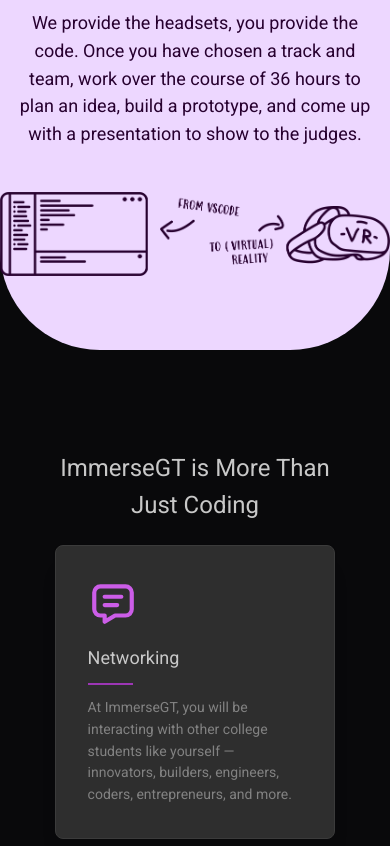
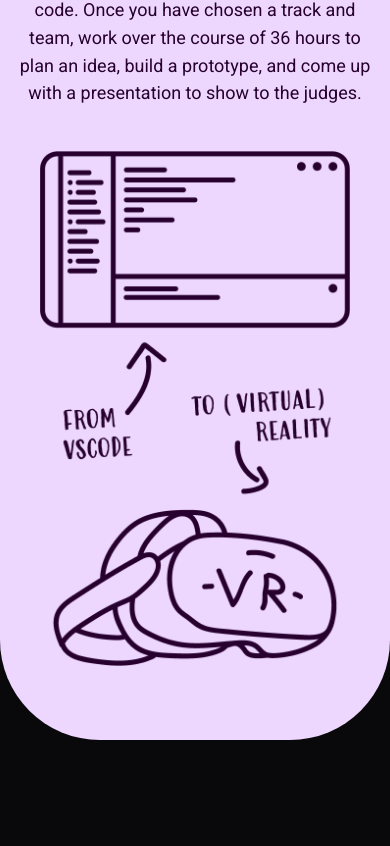
Before and after one commit to immersegt/immersegt, a Next.js app: page / in a window 390 px wide. Shown: the part 3033-3879 px from the top of the page. Built offline with nearby package versions, Linux system fonts and the light colour scheme; no server answers; the database is empty.

Commit message:
Fixed image on mobile

```diff
--- a/components/Tracks.tsx
+++ b/components/Tracks.tsx
@@ -14,6 +14,7 @@
 import Illustration1 from '../public/Illustration1.png';
 import Illustration2 from '../public/Illustration2.png';
 import Illustration3 from '../public/Illustration3.png';
+import Illustration4 from '../public/Illustration4.png';
 import { Divider } from '@mantine/core';
 
 import { useEffect } from 'react';
@@ -143,7 +144,8 @@
                 </div>
                 <div className="teamHolder">
                     <div className="illustrationContainer2" data-aos="fade-up" data-aos-easing="ease-sine" data-aos-anchor-placement="center-bottom" data-aos-once="true">
-                        <img src={Illustration3.src} className="illustration" />
+                        <img src={Illustration3.src} className="illustration laptop" />
+                        <img src={Illustration4.src} className="illustration mobile" />
                     </div>
                 </div>
             </section>
--- a/styles/tracks.css
+++ b/styles/tracks.css
@@ -48,6 +48,8 @@
     width: 100%;
     height: 100%;
     object-fit: contain;
+    padding-left: 40px;
+    padding-right: 40px;
 }
 
 .illustrationContainer2 {
@@ -68,3 +70,24 @@
         max-width: 1150px;
     }
 }
+
+.illustration.mobile {
+    max-width: 500px;
+}
+
+@media only screen and (max-width: 900px) {
+    .illustration.laptop {
+        visibility: hidden;
+        width: 0;
+        height: 0;
+        padding: 0;
+    }
+}
+@media only screen and (min-width: 900px) {
+    .illustration.mobile {
+        visibility: hidden;
+        width: 0;
+        height: 0;
+        padding: 0;
+    }
+}
```
Also changed, not shown: public/Illustration3.png, public/Illustration4.png (added).
